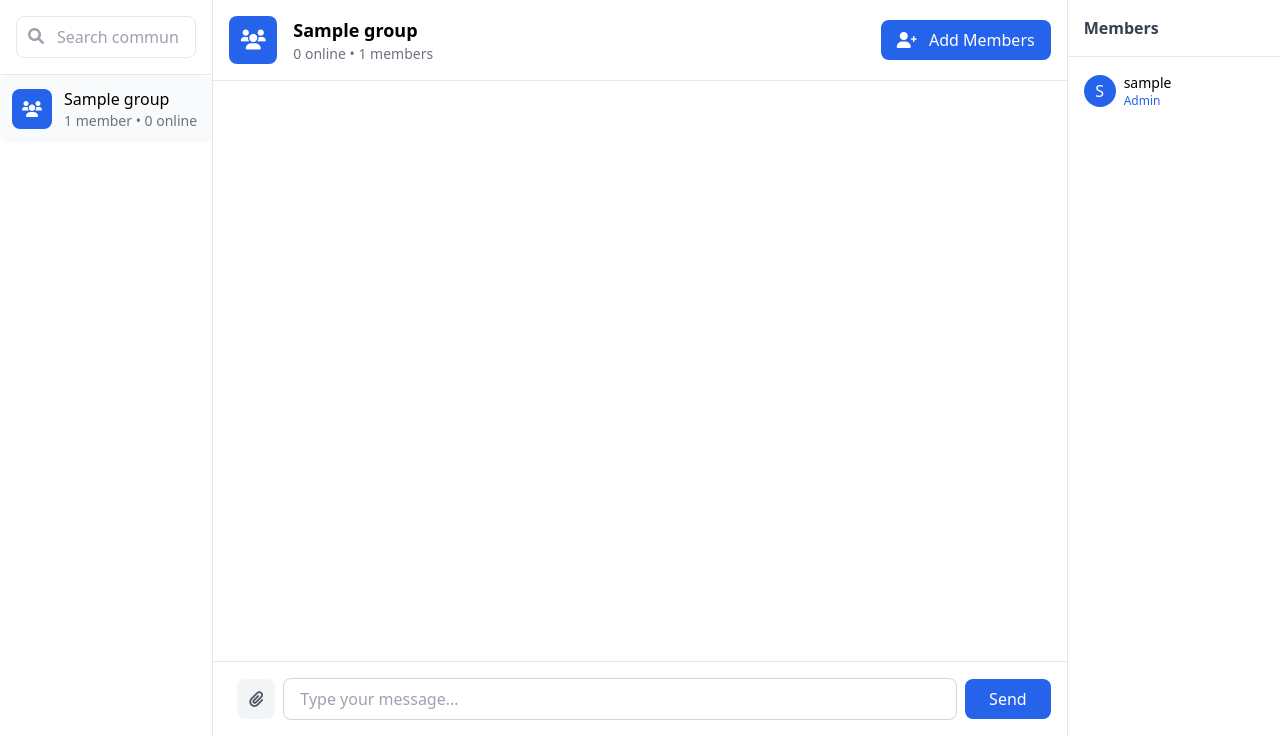
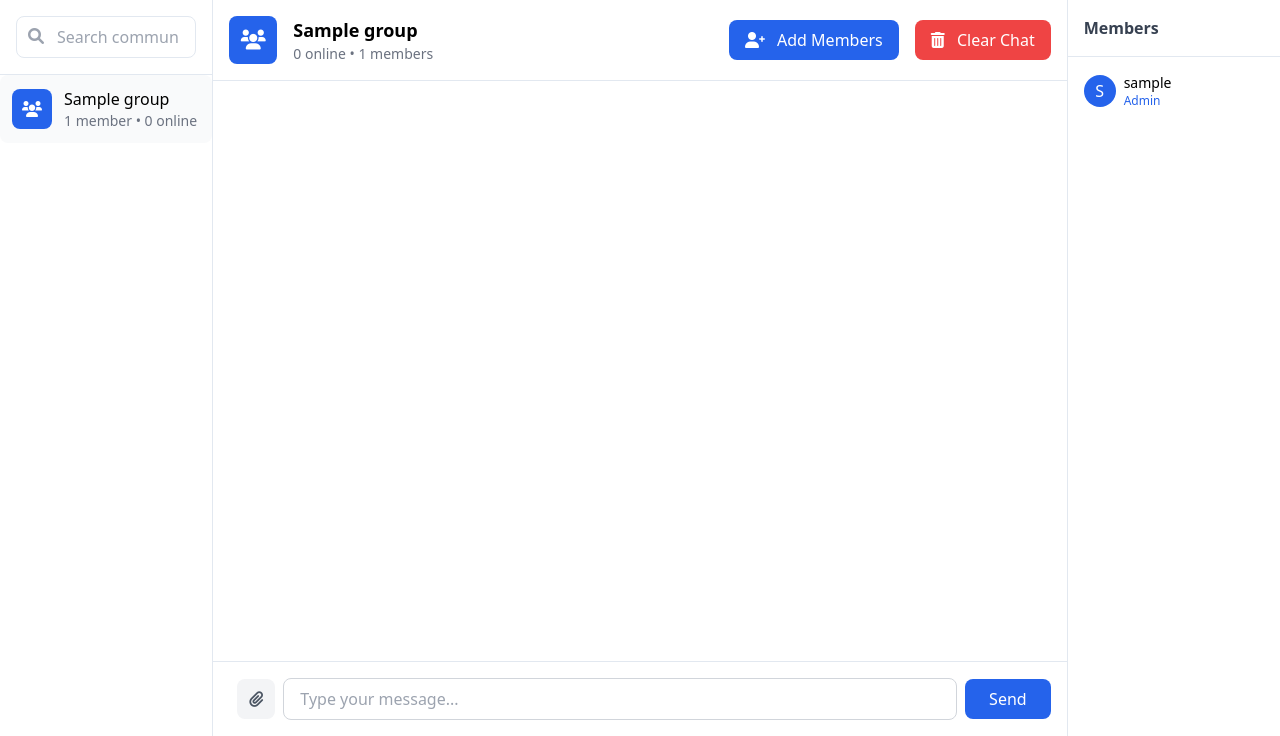
Before and after one commit to roschlynnmichael/Decentralized-Social-Network-Protocol, a Flask app: page /community in a window 1280 px wide. Shown: the part 64-800 px from the top of the page. Run offline with Flask 3, Linux system fonts and the light colour scheme; a user stored in the database is signed in; tables that the repository leaves empty hold one stand-in row (values such as "Sample post"); some libraries are stand-ins or nearby versions.

Commit message:
Added clear chat functionality to group chat

```diff
--- a/app.py
+++ b/app.py
@@ -1386,6 +1386,25 @@ def create_community():
         db.session.rollback()
         return jsonify({'error': str(e)}), 500
 
+@app.route('/api/communities/<int:community_id>/clear_chat', methods=['POST'])
+@login_required
+def clear_community_chat(community_id):
+    try:
+        # Delete messages for this community
+        Message.query.filter_by(community_id=community_id).delete()
+        db.session.commit()
+
+        # Emit event to all users in the community to clear their chat
+        socketio.emit('clear_chat', {
+            'community_id': community_id
+        }, room=f"community_{community_id}")
+
+        return jsonify({'success': True, 'message': 'Chat cleared successfully'}), 200
+    except Exception as e:
+        db.session.rollback()
+        app.logger.error(f"Error clearing chat: {str(e)}")
+        return jsonify({'error': str(e)}), 500
+
 @socketio.on('typing')
 def handle_typing(data):
     room = data.get('room')
--- a/static/js/community.js
+++ b/static/js/community.js
@@ -27,6 +27,7 @@ document.addEventListener('DOMContentLoaded', () => {
     socket.on('message', displayMessage);
     socket.on('message_history', handleMessageHistory);
     socket.on('community_stats_update', updateCommunityStats);
+    socket.on('clear_chat', handleClearChat);
 
     // UI event listeners
     createCommunityBtn.addEventListener('click', () => {
@@ -356,6 +357,12 @@ function handleMessageHistory(data) {
     }
 }
 
+function handleClearChat(data) {
+    if (data.community_id === currentCommunityId && messageArea) {
+        messageArea.innerHTML = '';
+    }
+}
+
 // Utility Functions
 async function loadAvailableUsers() {
     try {
@@ -569,3 +576,31 @@ function removeUploadStatus(filename) {
     const element = document.getElementById(`upload-${filename}`);
     if (element) element.remove();
 }
+
+async function clearCommunityChat() {
+    if (!currentCommunityId) return;
+
+    if (!confirm('Are you sure you want to clear all messages? This cannot be undone.')) {
+        return;
+    }
+
+    try {
+        const response = await fetch(`/api/communities/${currentCommunityId}/clear_chat`, {
+            method: 'POST'
+        });
+
+        if (!response.ok) {
+            const error = await response.json();
+            throw new Error(error.error || 'Failed to clear chat');
+        }
+
+        // Clear messages locally
+        if (messageArea) {
+            messageArea.innerHTML = '';
+        }
+
+    } catch (error) {
+        console.error('Error clearing chat:', error);
+        alert('Failed to clear chat: ' + error.message);
+    }
+}
--- a/templates/community.html
+++ b/templates/community.html
@@ -121,11 +121,19 @@
                                     <span id="currentCommunityStats" class="text-sm text-gray-500"></span>
                                 </div>
                             </div>
-                            <button id="addMembersBtn"
-                                    class="px-4 py-2 bg-primary text-white rounded-lg hover:bg-blue-600 hidden">
-                                <i class="fas fa-user-plus mr-2"></i>
-                                Add Members
-                            </button>
+                            <div class="flex items-center space-x-4">
+                                <button id="addMembersBtn"
+                                        class="px-4 py-2 bg-primary text-white rounded-lg hover:bg-blue-600 hidden">
+                                    <i class="fas fa-user-plus mr-2"></i>
+                                    Add Members
+                                </button>
+                                <button id="clearChatBtn"
+                                        class="px-4 py-2 bg-red-500 text-white rounded-lg hover:bg-red-600"
+                                        onclick="clearCommunityChat()">
+                                    <i class="fas fa-trash-alt mr-2"></i>
+                                    Clear Chat
+                                </button>
+                            </div>
                         </div>
                         <!-- Members list will be appended here -->
                     </div>
```
